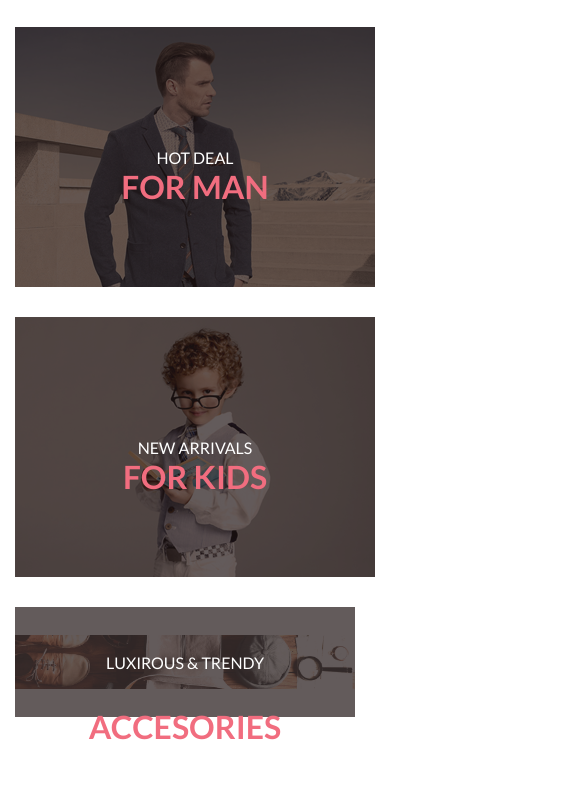
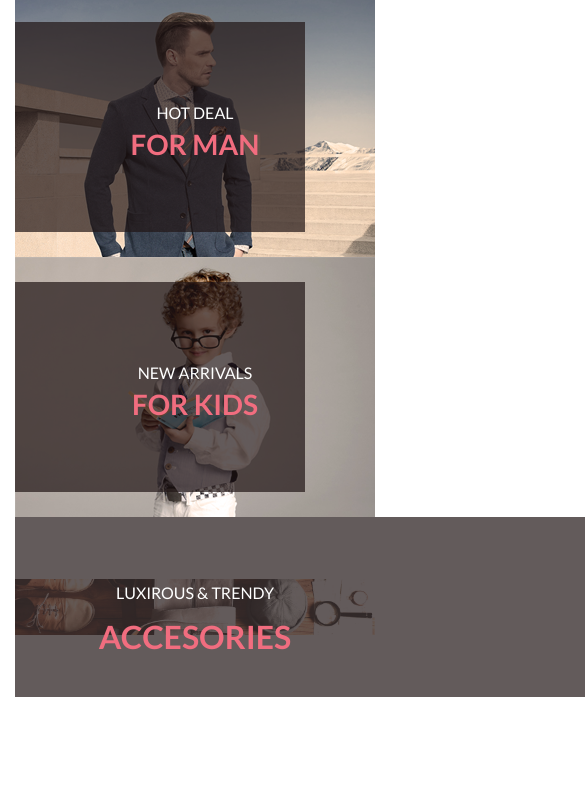
Before and after one commit to donabilardo/html-css-js, a plain HTML site: page seminar-mobile-320x767/index.html in a window 390 px wide. Shown: the part 763-1550 px from the top of the page, 585 px wide, since content can reach past the window. Drawn offline with Linux system fonts and the light colour scheme.

```diff
--- a/seminar-mobile-320x767/css/_header__bottom.scss
+++ b/seminar-mobile-320x767/css/_header__bottom.scss
@@ -86,18 +86,26 @@
 
 
 @media (min-width: 320px) and (max-width: 767px) {
-    .section__bottom{
-        width: 340px;
-        height: 110px;
+
+    .section{
+        gap: 0px;
     }
-    .section__bottom::before {
-        content: '';
+
+    .section__item::before {
+        content: "";
         display: block;
         position: absolute;
-        width: 340px;
-        height: 110px;
-        background-color: rgba(33, 22, 22, 0.70);
-        left: 0;
-        top: 0;
+        width: 290px;
+        height: 210px;
+        background-color: rgba(33, 22, 22, 0.7);
+        left: 0px;
+        top: 25px;
+    }
+    .section__item-text{
+        margin-top: -30px;
+    }
+    .section__item-heading{
+        font-size: 28px;
+        margin-top: -10px;
     }
 }
```
Also changed, not shown: seminar-mobile-320x767/css/style.css, seminar-mobile-320x767/css/style.min.css.
